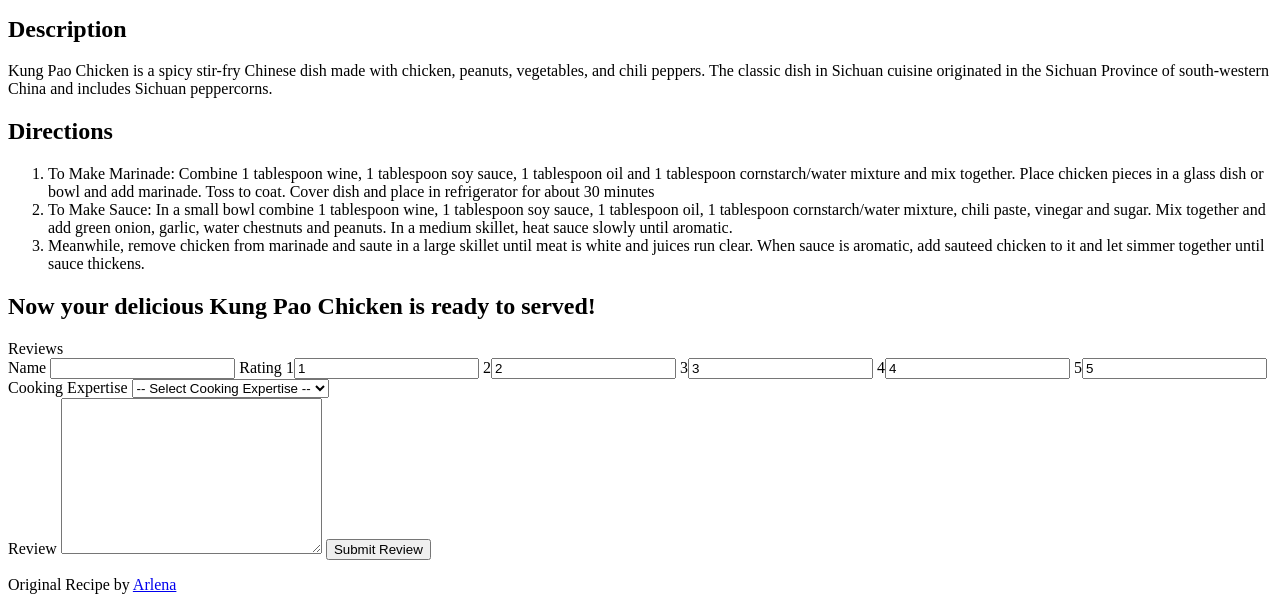
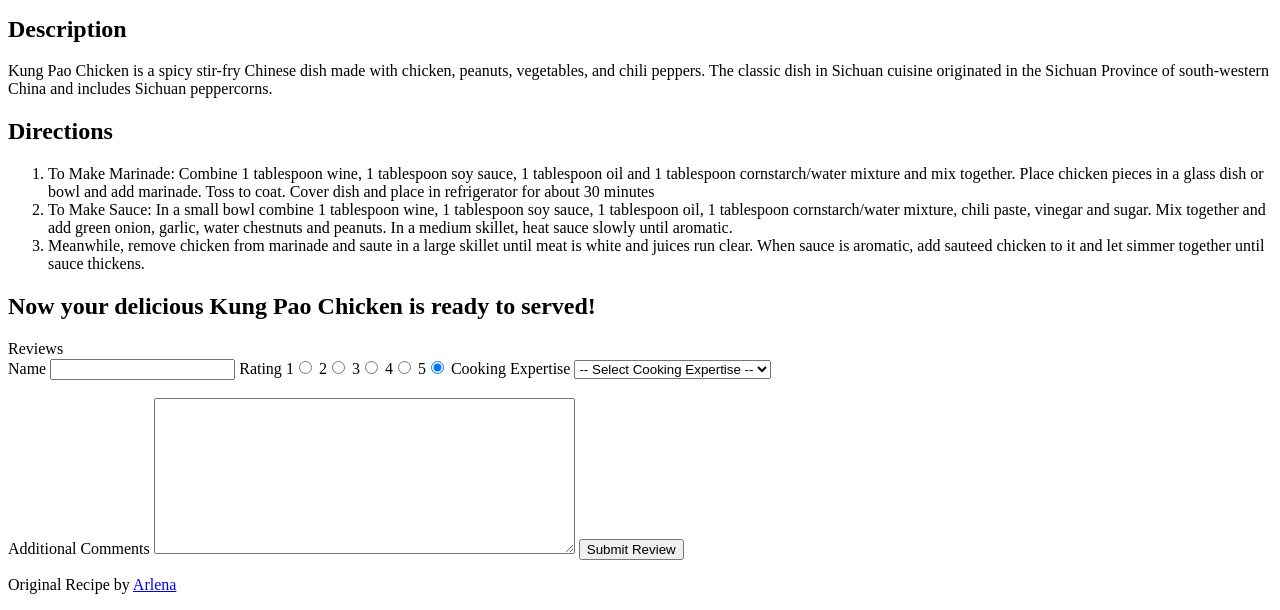
Before and after one commit to leohliao/leohliao.github.io, a plain HTML site: page index.html in a window 1280 px wide. Shown: the part 1068-1678 px from the top of the page. Drawn offline with Linux system fonts and the light colour scheme.

Commit message:
Fixed rating

```diff
--- a/index.html
+++ b/index.html
@@ -64,13 +64,14 @@
       <input id="name" type="text" name="name">
 
       <label for="rating">Rating</label>
-      1<input type="raido" name="rating" value="1" checked>
-      2<input type="raido" name="rating" value="2" checked>
-      3<input type="raido" name="rating" value="3" checked>
-      4<input type="raido" name="rating" value="4" checked>
-      5<input type="raido" name="rating" value="5" checked>
+      1<input type="radio" name="rating" value="1" checked>
+      2<input type="radio" name="rating" value="2" checked>
+      3<input type="radio" name="rating" value="3" checked>
+      4<input type="radio" name="rating" value="4" checked>
+      5<input type="radio" name="rating" value="5" checked>
 
       <labl for="expertise">Cooking Expertise</label>
+
       <select id="expertise" name="expertise">
         <option value="select_cooking_expertise" disabled="true" selected="true"> -- Select Cooking Expertise -- </option>
         <option value="Sometimes">Sometimes Cook</option>
@@ -79,8 +80,9 @@
         <option value="Professional">Professional Chef</option>
      </select>
      <br>
-     <label for="review">Review</label>
-     <textarea name="review" cols="30" rows="10"></textarea>
+     <br>
+     <label for="additional_comments">Additional Comments</label>
+     <textarea name="review" cols="50" rows="10"></textarea>
 
       <input type="submit" value="Submit Review">
     </form>
```
